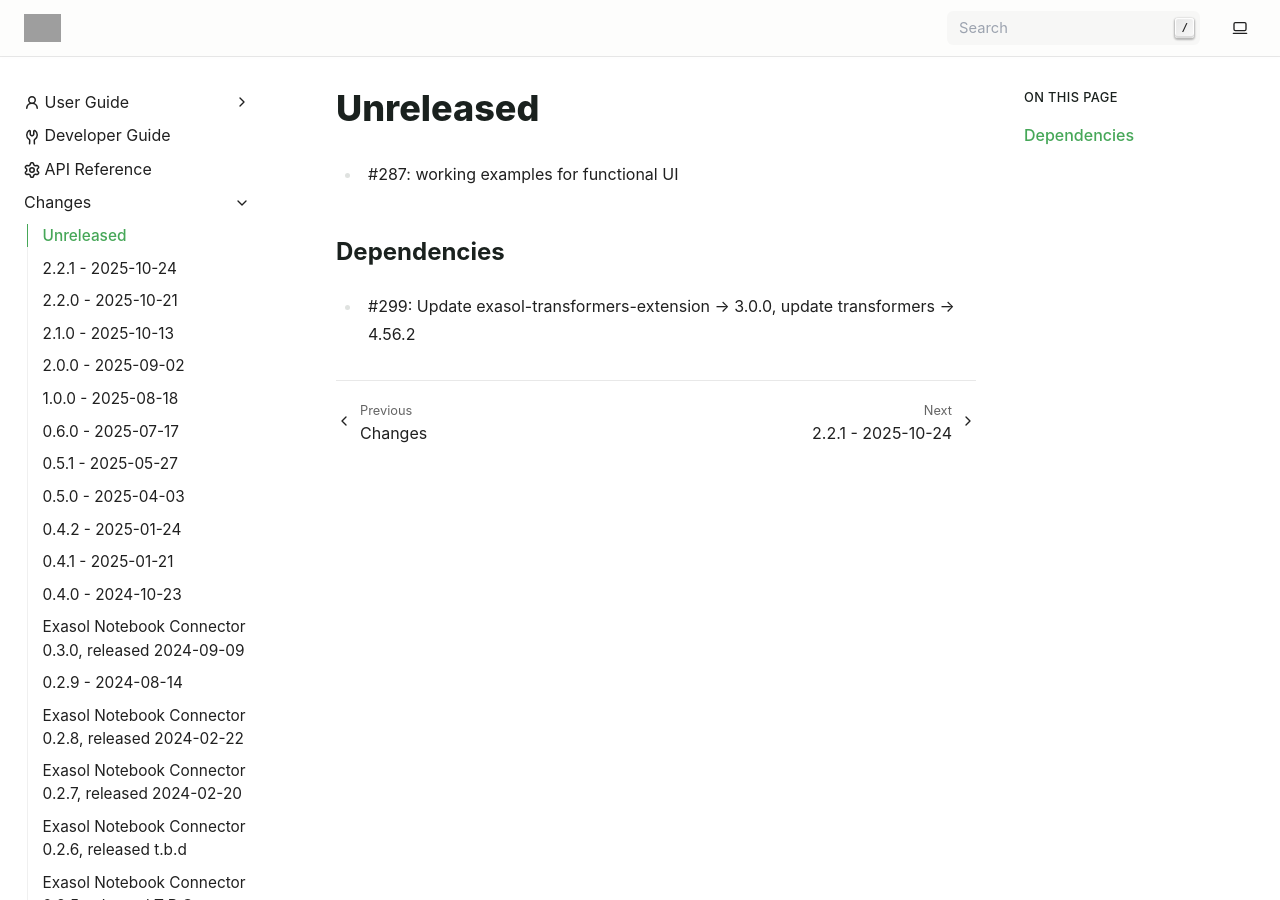
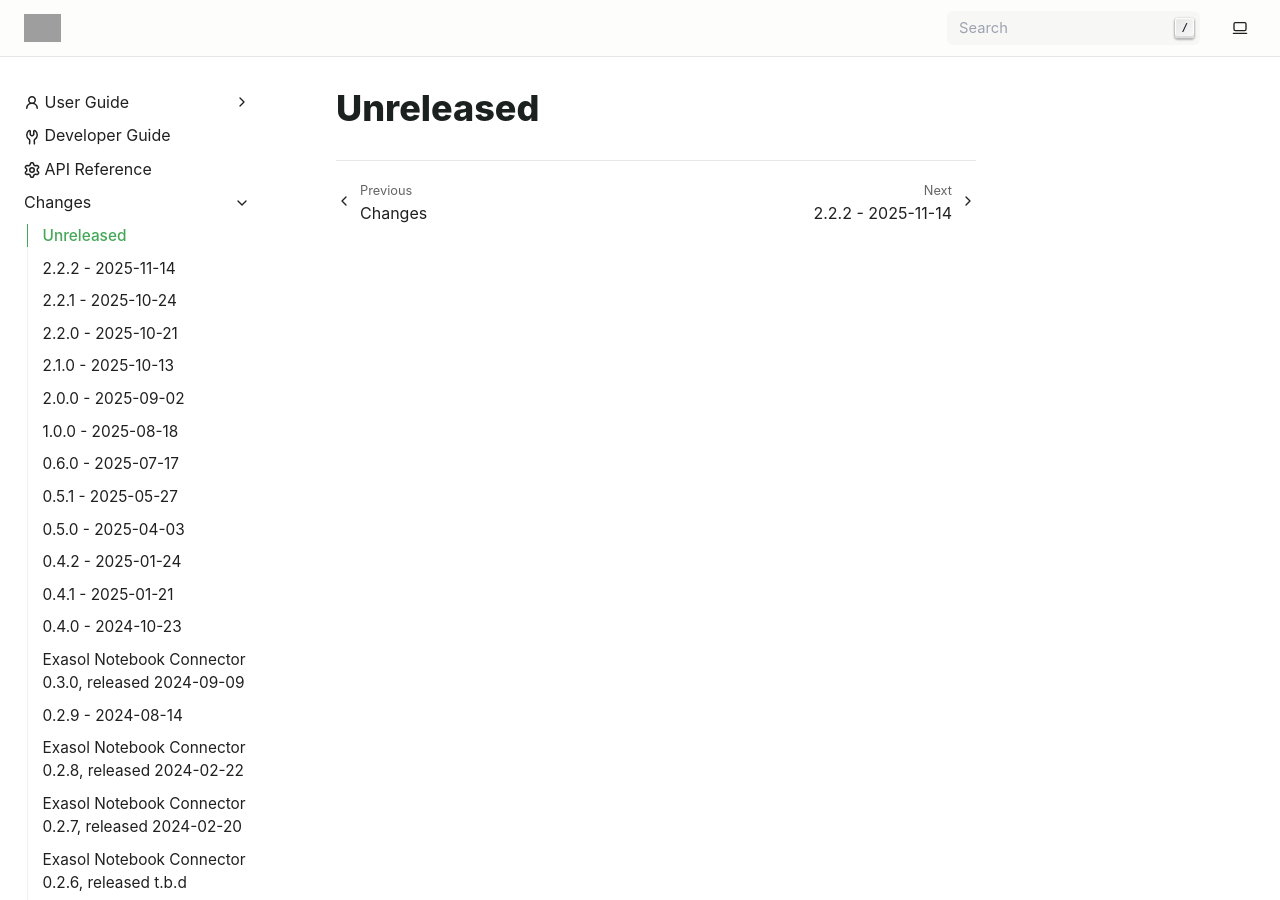
Before and after one commit to exasol/notebook-connector, a Sphinx documentation site: the page built from doc/changes/unreleased.md, in a window 1280 px wide and 900 px high. Built offline with Sphinx 7.4.7, drawn with Linux system fonts in a browser that asks for light colours; grey boxes are pictures that could not be loaded.

Commit message:
prepare release

```diff
--- a/doc/changes/unreleased.md
+++ b/doc/changes/unreleased.md
@@ -1,6 +1 @@
 # Unreleased
- * #287: working examples for functional UI
-
-## Dependencies
-
- * #299: Update exasol-transformers-extension -> 3.0.0, update transformers -> 4.56.2
--- a/pyproject.toml
+++ b/pyproject.toml
@@ -1,6 +1,6 @@
 [project]
 name = "exasol-notebook-connector"
-version = "2.2.1"
+version = "2.2.2"
 requires-python = ">=3.10,<3.13"
 description = "Components, tools, APIs, and configurations in order to connect Jupyter notebooks to Exasol and various other systems."
 packages = [{ include = "exasol" }, ]
--- a/version.py
+++ b/version.py
@@ -10,6 +10,6 @@ If you need to change the version, do so in the pyproject.toml, e.g. by using
 
 MAJOR = 2
 MINOR = 2
-PATCH = 1
+PATCH = 2
 VERSION = f"{MAJOR}.{MINOR}.{PATCH}"
 __version__ = VERSION
```
Also changed, not shown: doc/changes/changelog.md (+2 -0 lines), doc/changes/changes_2.2.2.md (added, +23 -0 lines).
